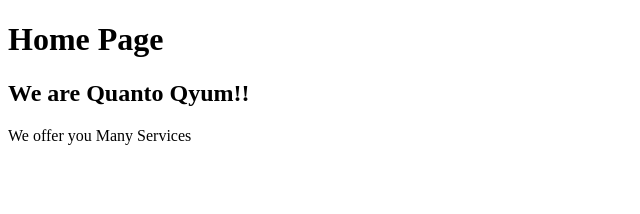
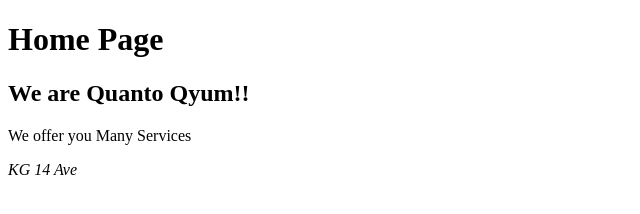
Before and after one commit to edine-noella/Git-practice-project1, a plain HTML site: page home.html in a window 1280 px wide. Shown: the full height of the page, 0-640 px from the left. Drawn offline with Linux system fonts and the light colour scheme.

Commit message:
added address to home page

```diff
--- a/home.html
+++ b/home.html
@@ -10,5 +10,6 @@
 
     <h2> We are Quanto Qyum!!</h2>
     <p>We offer you Many Services</p>
+    <address>KG 14 Ave</address>
 </body>
 </html>
```
